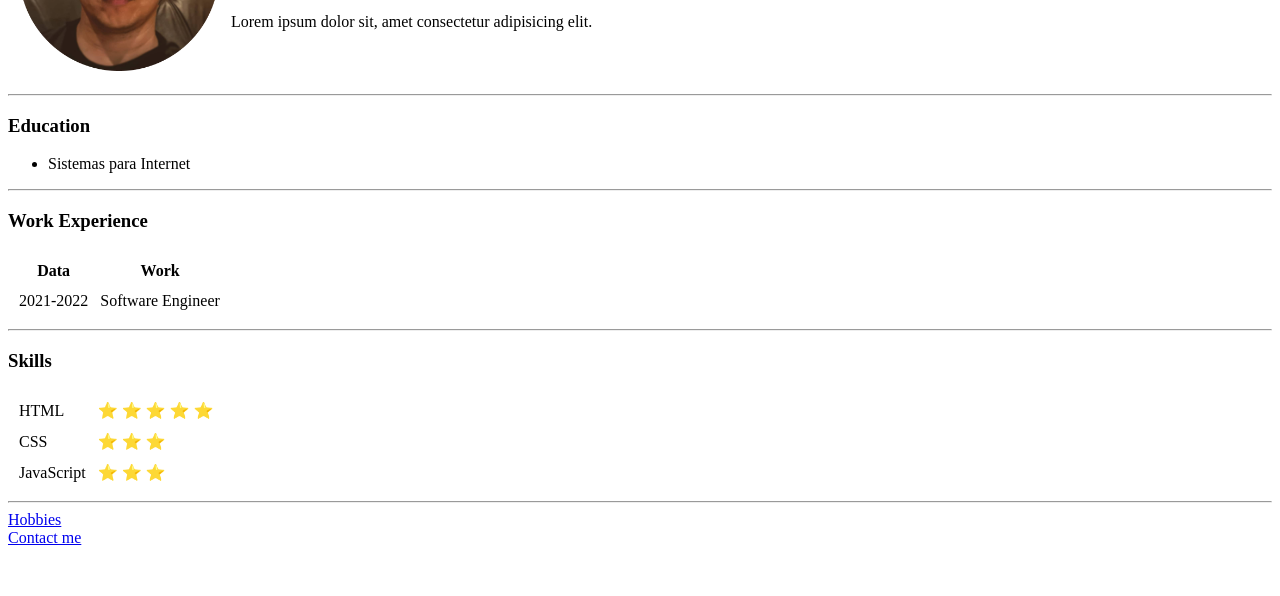
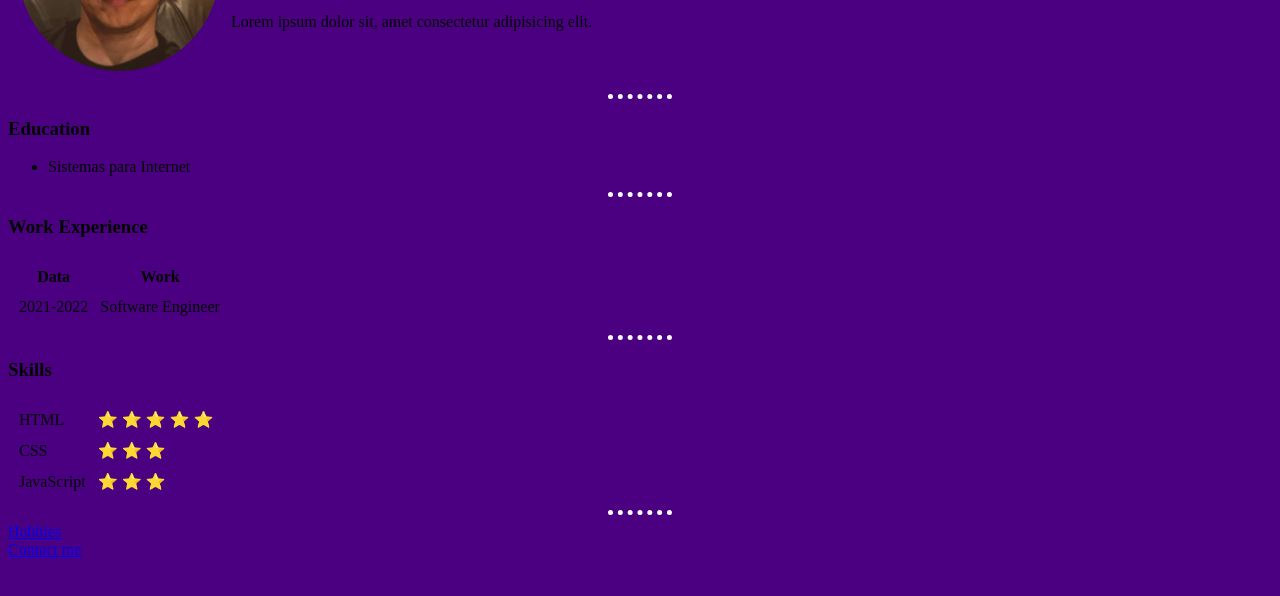
Before and after one commit to augustoamaro/learn-web-one, a plain HTML site: page html/index.html in a window 1280 px wide. Shown: the part 148-744 px from the top of the page. Drawn offline with Linux system fonts and the light colour scheme.

Commit message:
Added HTML and CSS examples

```diff
--- /dev/null
+++ b/html/css/style.css
@@ -0,0 +1,11 @@
+body {
+    background-color: indigo;
+}
+
+hr {
+    border-style: none;
+    border-top-style: dotted;
+    border-width: 5px;
+    width: 5%;
+    color: white;
+}
--- a/html/index.html
+++ b/html/index.html
@@ -5,6 +5,7 @@
     <meta charset="UTF-8">
     <meta http-equiv="X-UA-Compatible" content="IE=edge">
     <meta name="viewport" content="width=device-width, initial-scale=1.0">
+    <link rel="stylesheet" href="./css/style.css">
     <title>Leonidas Personal Site</title>
 </head>
 
```
